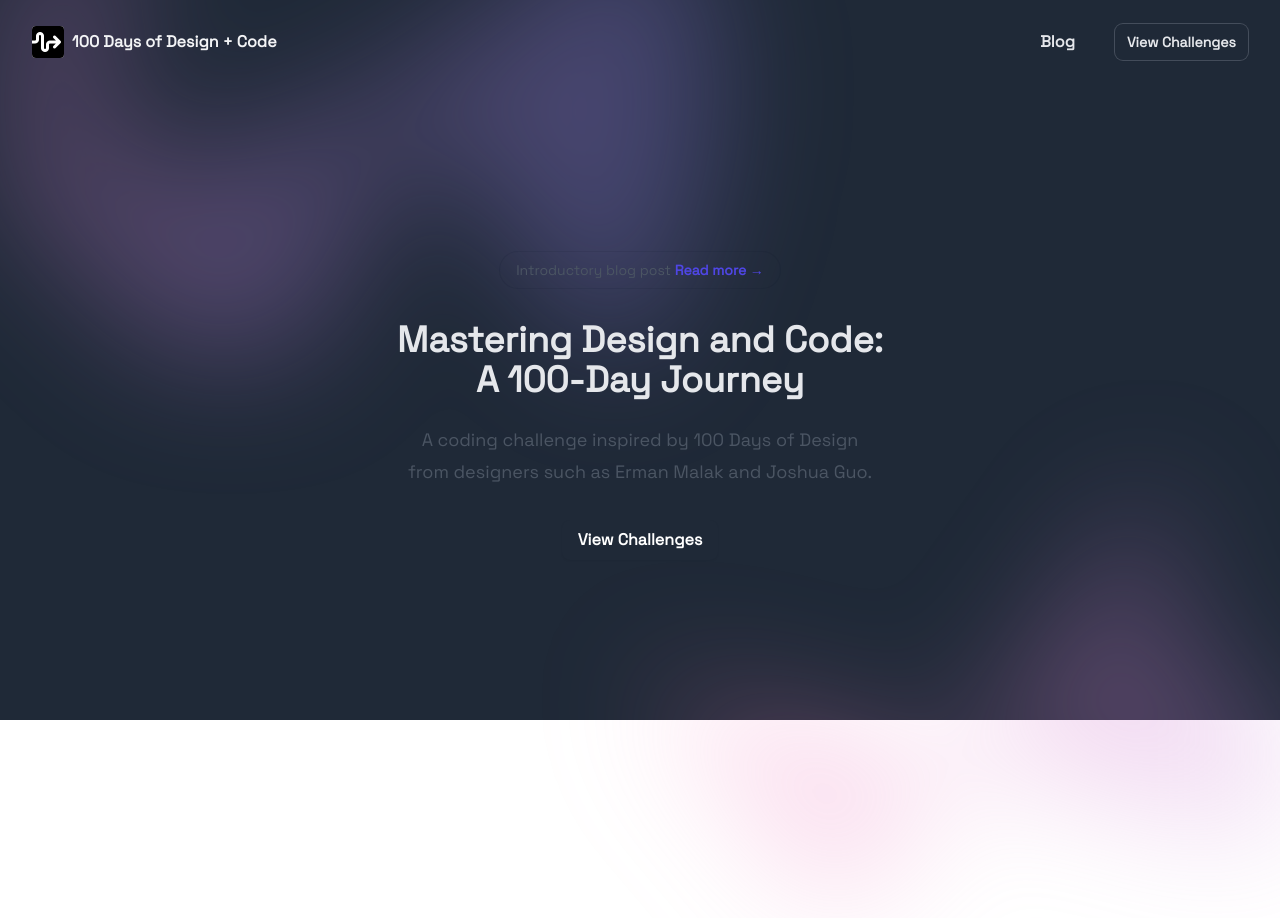
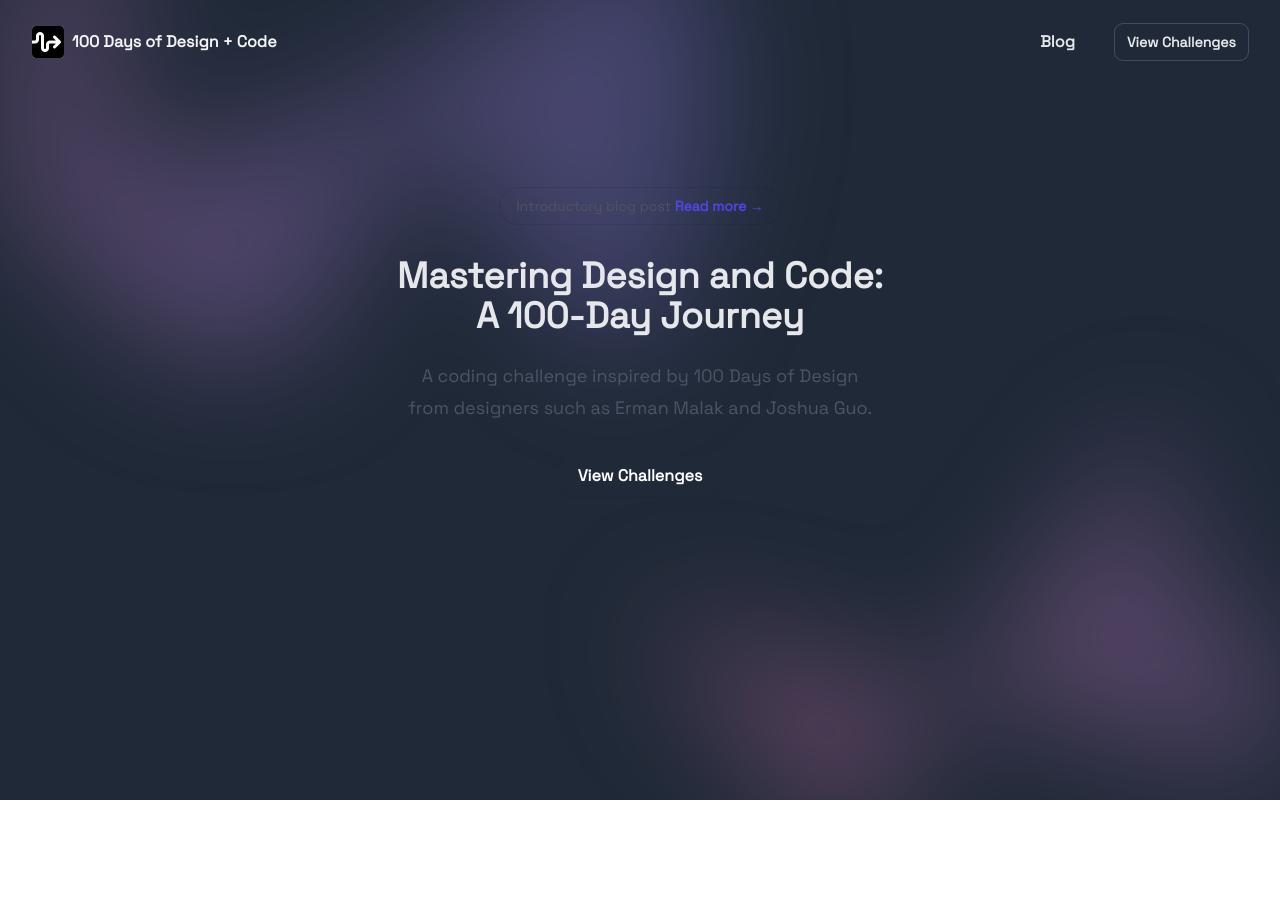
Before and after one commit to iann-mathaiya/100-Days-of-Code, a Vue app: page / in a window 1280 px wide. After the commit the page ends 800 px from the top, so only its background shows below. Built offline with nearby package versions, Linux system fonts and the light colour scheme.

Commit message:
landing page height fixed

```diff
--- a/src/components/HeroSection.vue
+++ b/src/components/HeroSection.vue
@@ -1,5 +1,5 @@
 <template>
-  <div class="isolate bg-gray-800">
+  <div class="isolate bg-gray-800 overflow-hidden h-full">
     <div class="absolute inset-x-0 top-[-10rem] -z-10 transform-gpu overflow-hidden blur-3xl sm:top-[-20rem]">
       <svg
         class="relative left-[calc(50%-11rem)] -z-10 h-[21.1875rem] max-w-none -translate-x-1/2 rotate-[30deg] sm:left-[calc(50%-30rem)] sm:h-[42.375rem]"
@@ -20,7 +20,7 @@
 
     <main>
       <div class="relative px-6 lg:px-8">
-        <div class="mx-auto max-w-3xl pt-20 pb-32 sm:pt-48 sm:pb-40">
+        <div class="mx-auto max-w-3xl pt-20 pb-32 sm:pt-32 sm:pb-40">
           <div>
             <div class="hidden sm:mb-8 sm:flex sm:justify-center">
               <div
--- a/src/views/HomeView.vue
+++ b/src/views/HomeView.vue
@@ -1,5 +1,5 @@
 <template>
-  <main>
+  <main class="box-border h-screen w-screen">
     <HeroSection />
   </main>
 </template>
```
